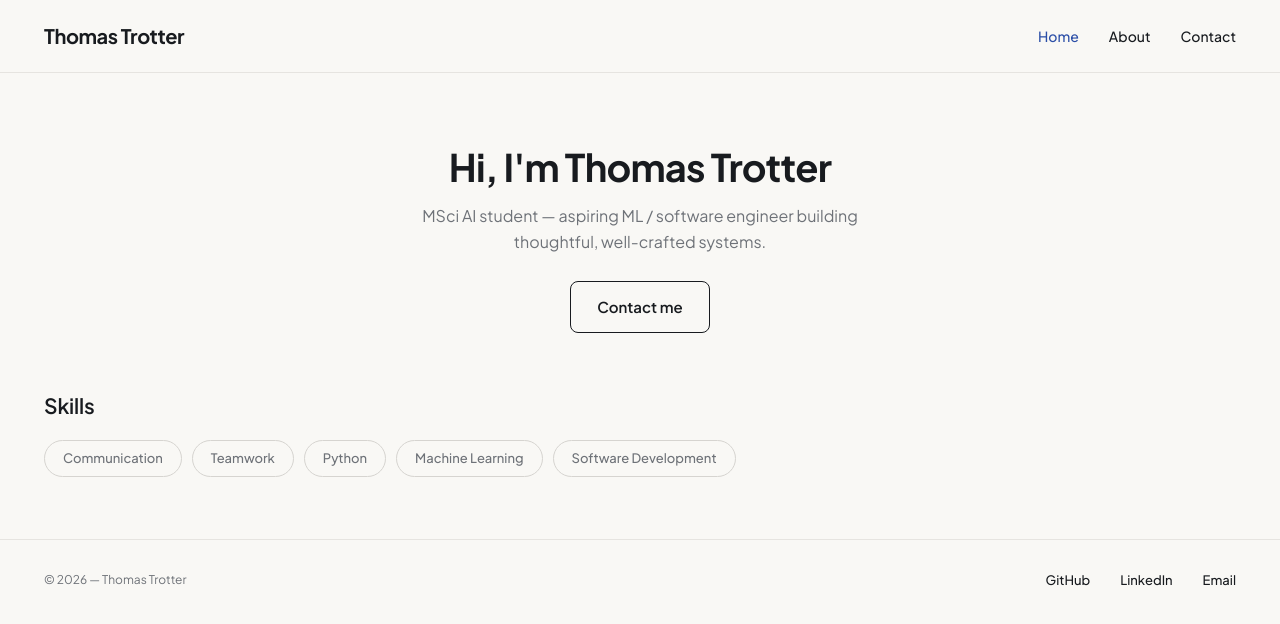
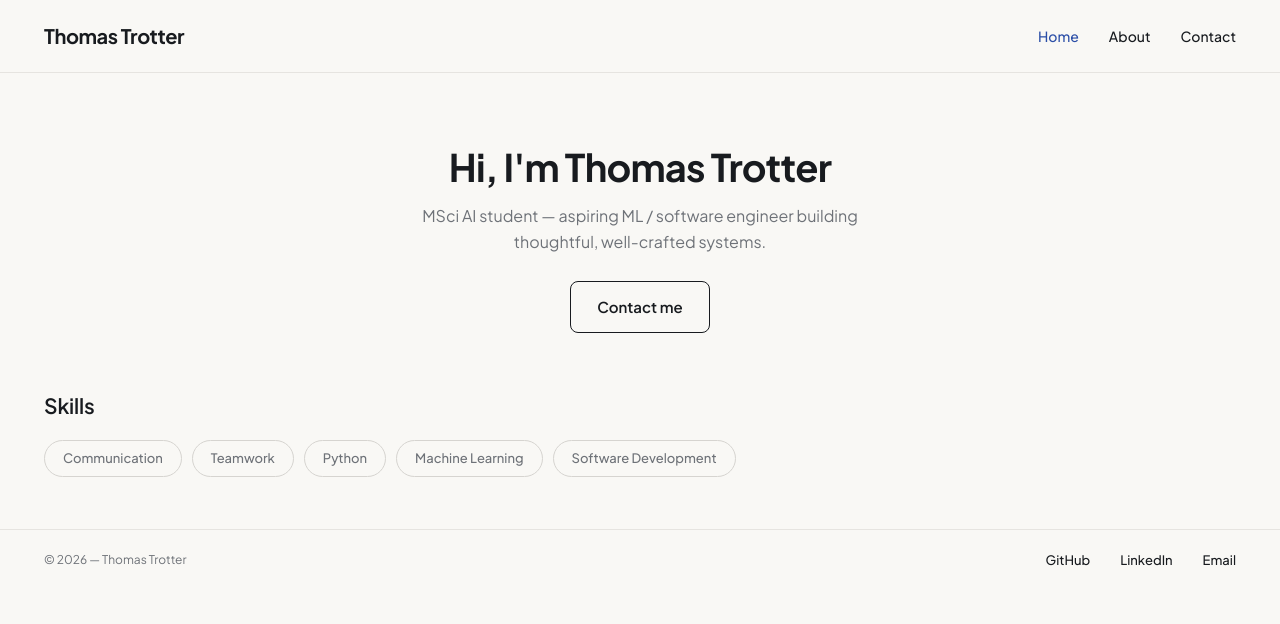
Before and after one commit to thomas-trotter/portfolio, a Next.js app: page / in a window 1280 px wide. Shown: the top 624 px of the page. Built offline with nearby package versions, Linux system fonts and the light colour scheme; no server answers.

Commit message:
Update footer.tsx

```diff
--- a/src/components/layout/footer.tsx
+++ b/src/components/layout/footer.tsx
@@ -3,7 +3,7 @@ import { footerLinks, site } from "@/lib/mocks/site";
 
 export default function Footer() {
   return (
-    <footer className="mt-2.5 flex flex-wrap items-center justify-between gap-4 border-t border-border px-11 py-[30px]">
+    <footer className="shrink-0 flex flex-wrap items-center justify-between gap-4 border-t border-border px-6 py-5 md:px-11">
       <span className="font-mono text-xs text-muted">
         © {site.copyrightYear} — {site.name}
       </span>
```
